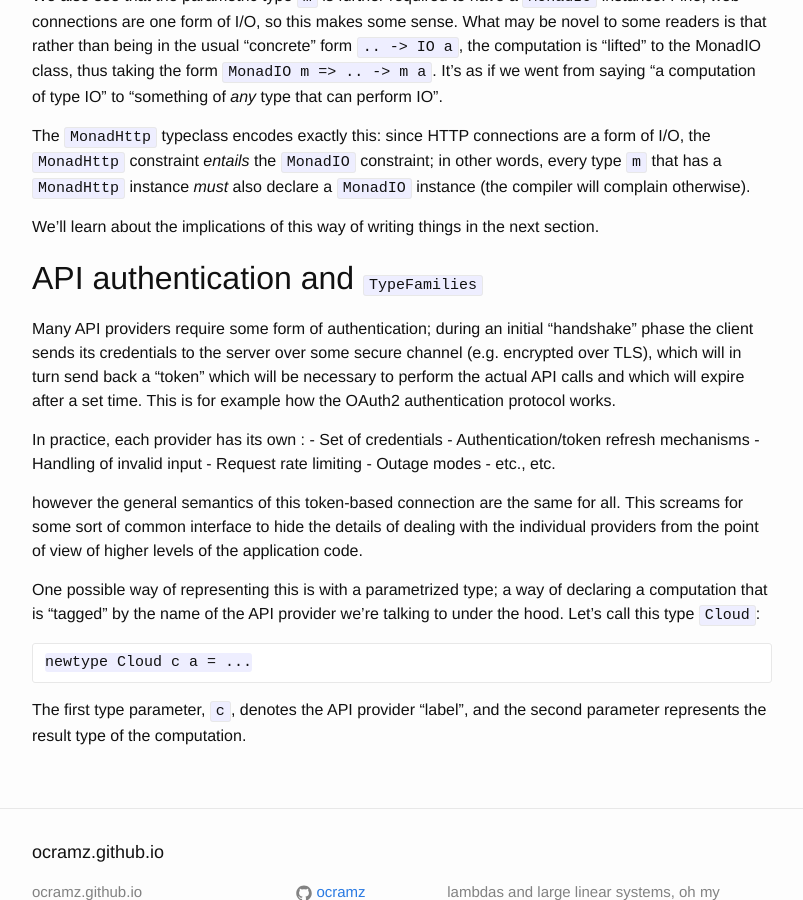
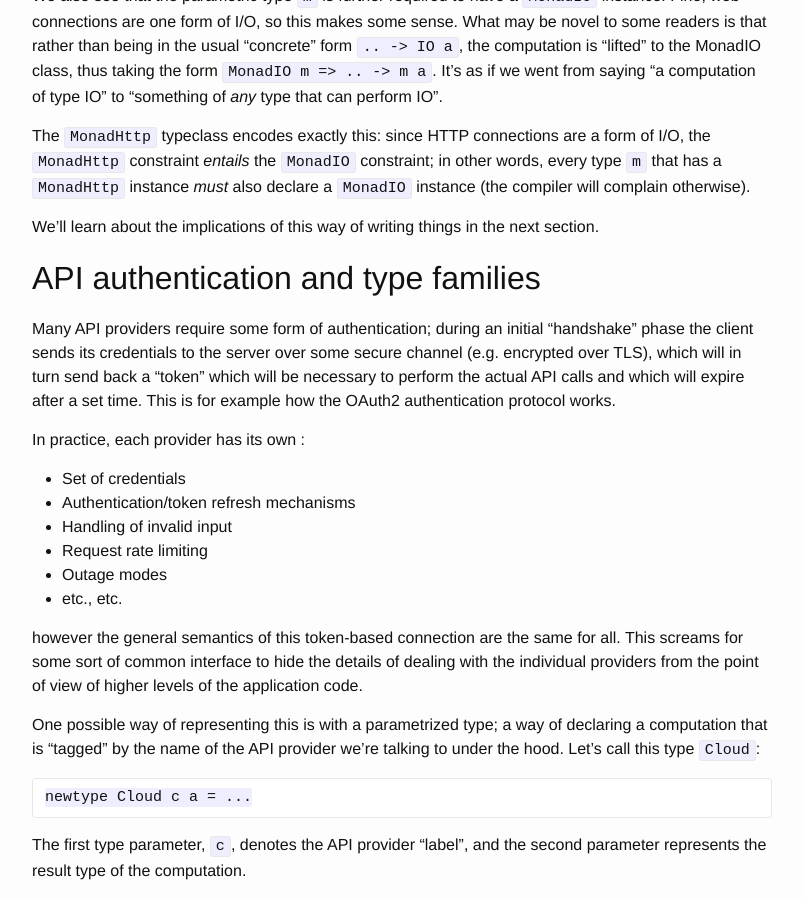
Before and after one commit to ocramz/ocramz.github.io, a Jekyll site: the page built from _posts/2017-11-30-growing-software-architecture.markdown, in a window 1280 px wide and 900 px high, scrolled down 2589 px. Shown: the whole window, without its empty margins (238-1041 px from the left). Built offline with Jekyll 4.4.1, drawn with Linux system fonts in a browser that asks for light colours.

Commit message:
blog update

```diff
--- a/_posts/2017-11-30-growing-software-architecture.markdown
+++ b/_posts/2017-11-30-growing-software-architecture.markdown
@@ -97,18 +97,19 @@ The `MonadHttp` typeclass encodes exactly this: since HTTP connections are a for
 We'll learn about the implications of this way of writing things in the next section.
 
 
-API authentication and `TypeFamilies`
+API authentication and type families
 -------------------------------------
 
 Many API providers require some form of authentication; during an initial "handshake" phase the client sends its credentials to the server over some secure channel (e.g. encrypted over TLS), which will in turn send back a "token" which will be necessary to perform the actual API calls and which will expire after a set time. This is for example how the OAuth2 authentication protocol works.
 
 In practice, each provider has its own :
-    - Set of credentials
-    - Authentication/token refresh mechanisms
-    - Handling of invalid input
-    - Request rate limiting
-    - Outage modes
-    - etc., etc.
+
+- Set of credentials
+- Authentication/token refresh mechanisms
+- Handling of invalid input
+- Request rate limiting
+- Outage modes
+- etc., etc.
 
 however the general semantics of this token-based connection are the same for all. This screams for some sort of common interface to hide the details of dealing with the individual providers from the point of view of higher levels of the application code.
 
```
Also changed, not shown: 2 other files.
